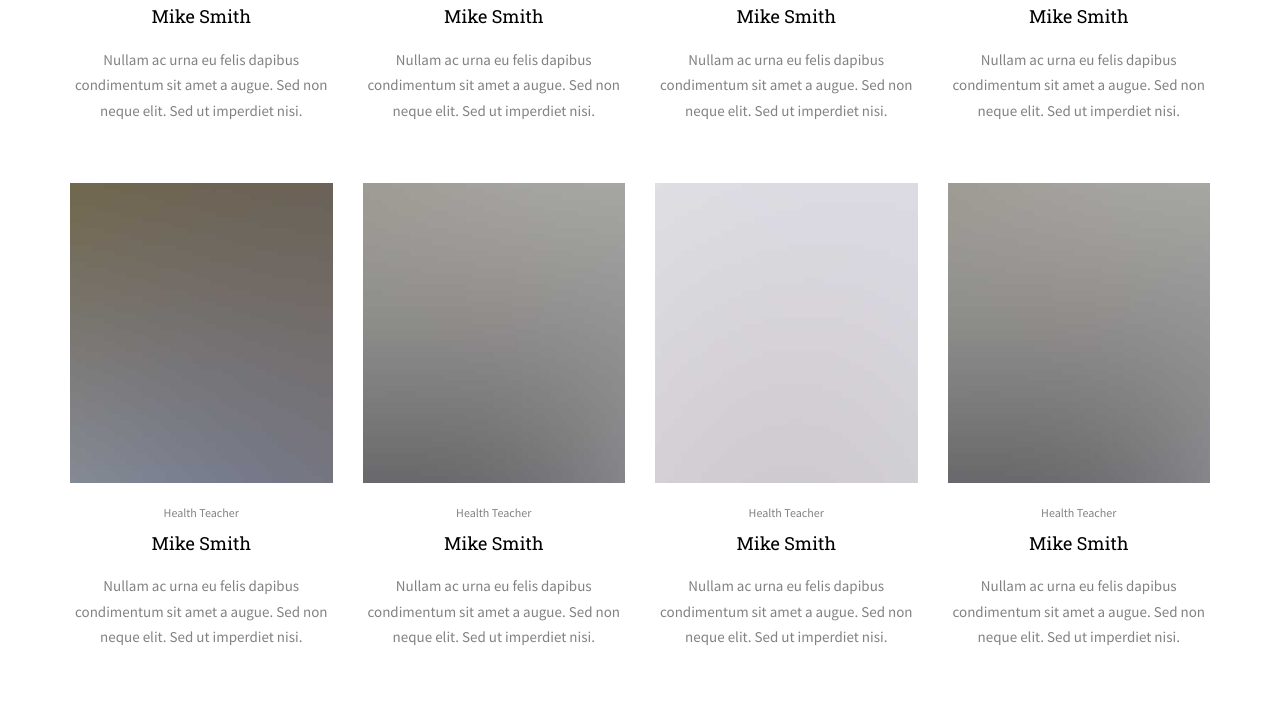
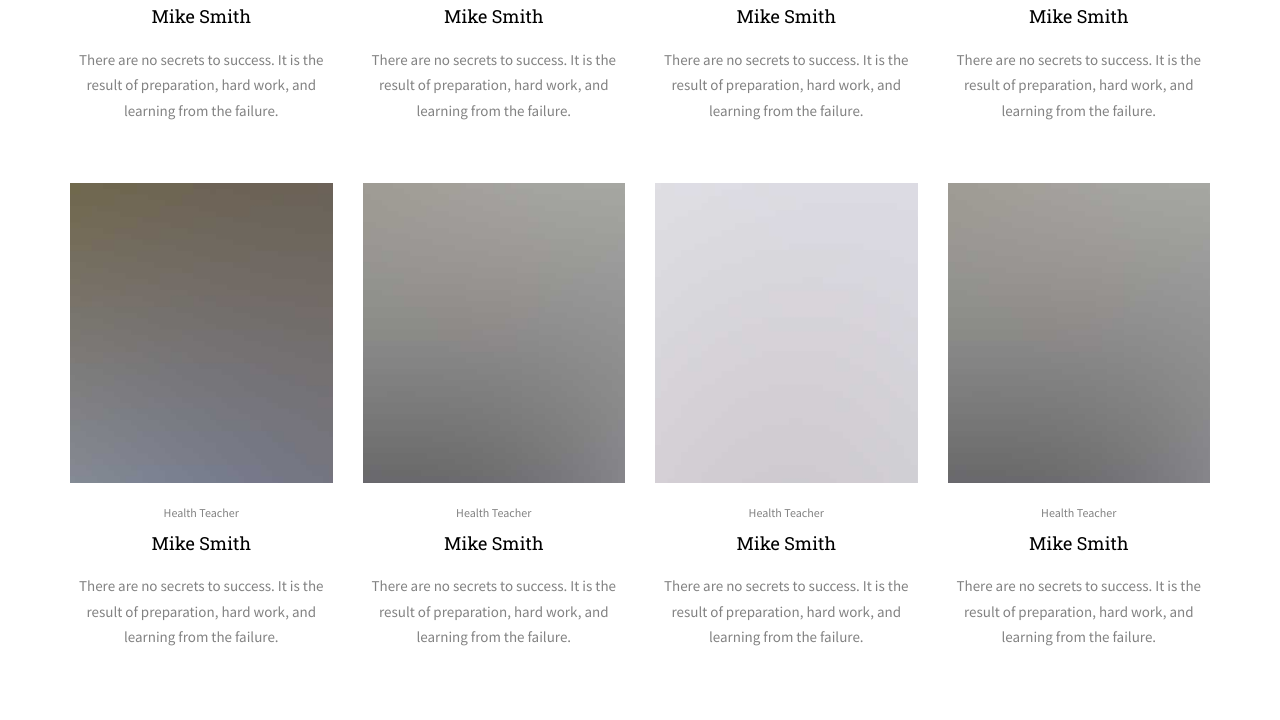
Before and after one commit to smitadc808/Demotestproject03, a plain HTML site: page teacher.html in a window 1280 px wide. Shown: the part 1200-1920 px from the top of the page. Drawn offline with Linux system fonts and the light colour scheme; files whose address does not match are found by name.

Commit message:
Fourth commit on 14.08.2019

```diff
--- a/teacher.html
+++ b/teacher.html
@@ -158,7 +158,7 @@
 						</div>
 						<span>Health Teacher</span>
 						<h3><a href="#">Mike Smith</a></h3>
-						<p>Nullam ac urna eu felis dapibus condimentum sit amet a augue. Sed non neque elit. Sed ut imperdiet nisi.</p>
+						<p>There are no secrets to success. It is the result of preparation, hard work, and learning from the failure.</p>
 					</div>
 				</div>
 				<div class="col-md-3 animate-box text-center">
@@ -173,7 +173,7 @@
 						</div>
 						<span>Health Teacher</span>
 						<h3><a href="#">Mike Smith</a></h3>
-						<p>Nullam ac urna eu felis dapibus condimentum sit amet a augue. Sed non neque elit. Sed ut imperdiet nisi.</p>
+						<p>There are no secrets to success. It is the result of preparation, hard work, and learning from the failure.</p>
 					</div>
 				</div>
 				<div class="col-md-3 animate-box text-center">
@@ -188,7 +188,7 @@
 						</div>
 						<span>Health Teacher</span>
 						<h3><a href="#">Mike Smith</a></h3>
-						<p>Nullam ac urna eu felis dapibus condimentum sit amet a augue. Sed non neque elit. Sed ut imperdiet nisi.</p>
+						<p>There are no secrets to success. It is the result of preparation, hard work, and learning from the failure.</p>
 					</div>
 				</div>
 				<div class="col-md-3 animate-box text-center">
@@ -203,7 +203,7 @@
 						</div>
 						<span>Health Teacher</span>
 						<h3><a href="#">Mike Smith</a></h3>
-						<p>Nullam ac urna eu felis dapibus condimentum sit amet a augue. Sed non neque elit. Sed ut imperdiet nisi.</p>
+						<p>There are no secrets to success. It is the result of preparation, hard work, and learning from the failure.</p>
 					</div>
 				</div>
 				<div class="col-md-3 animate-box text-center">
@@ -218,7 +218,7 @@
 						</div>
 						<span>Health Teacher</span>
 						<h3><a href="#">Mike Smith</a></h3>
-						<p>Nullam ac urna eu felis dapibus condimentum sit amet a augue. Sed non neque elit. Sed ut imperdiet nisi.</p>
+						<p>There are no secrets to success. It is the result of preparation, hard work, and learning from the failure.</p>
 					</div>
 				</div>
 				<div class="col-md-3 animate-box text-center">
@@ -233,7 +233,7 @@
 						</div>
 						<span>Health Teacher</span>
 						<h3><a href="#">Mike Smith</a></h3>
-						<p>Nullam ac urna eu felis dapibus condimentum sit amet a augue. Sed non neque elit. Sed ut imperdiet nisi.</p>
+						<p>There are no secrets to success. It is the result of preparation, hard work, and learning from the failure.</p>
 					</div>
 				</div>
 				<div class="col-md-3 animate-box text-center">
@@ -248,7 +248,7 @@
 						</div>
 						<span>Health Teacher</span>
 						<h3><a href="#">Mike Smith</a></h3>
-						<p>Nullam ac urna eu felis dapibus condimentum sit amet a augue. Sed non neque elit. Sed ut imperdiet nisi.</p>
+						<p>There are no secrets to success. It is the result of preparation, hard work, and learning from the failure.</p>
 					</div>
 				</div>
 				<div class="col-md-3 animate-box text-center">
@@ -263,7 +263,7 @@
 						</div>
 						<span>Health Teacher</span>
 						<h3><a href="#">Mike Smith</a></h3>
-						<p>Nullam ac urna eu felis dapibus condimentum sit amet a augue. Sed non neque elit. Sed ut imperdiet nisi.</p>
+						<p>There are no secrets to success. It is the result of preparation, hard work, and learning from the failure.</p>
 					</div>
 				</div>
 			</div>
@@ -291,7 +291,7 @@
 			<div class="row row-pb-md">
 				<div class="col-md-3 fh5co-widget">
 					<h3>About Education</h3>
-					<p>Facilis ipsum reprehenderit nemo molestias. Aut cum mollitia reprehenderit. Eos cumque dicta adipisci architecto culpa amet.</p>
+					<p>I am learning to deal with loneliness because then nobody can muck me around any more.</p>
 				</div>
 				<div class="col-md-2 col-sm-4 col-xs-6 col-md-push-1 fh5co-widget">
 					<h3>Learning</h3>
```
